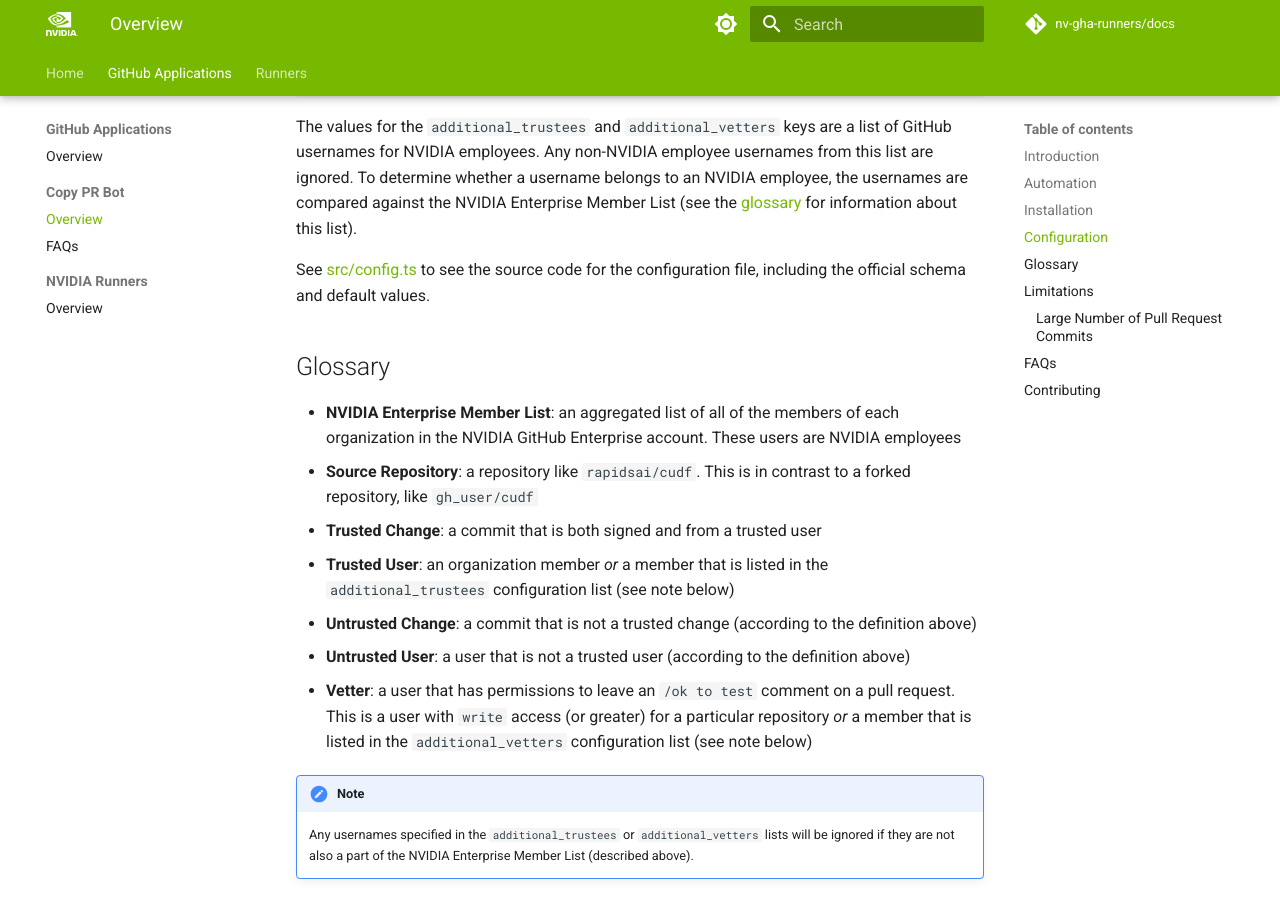
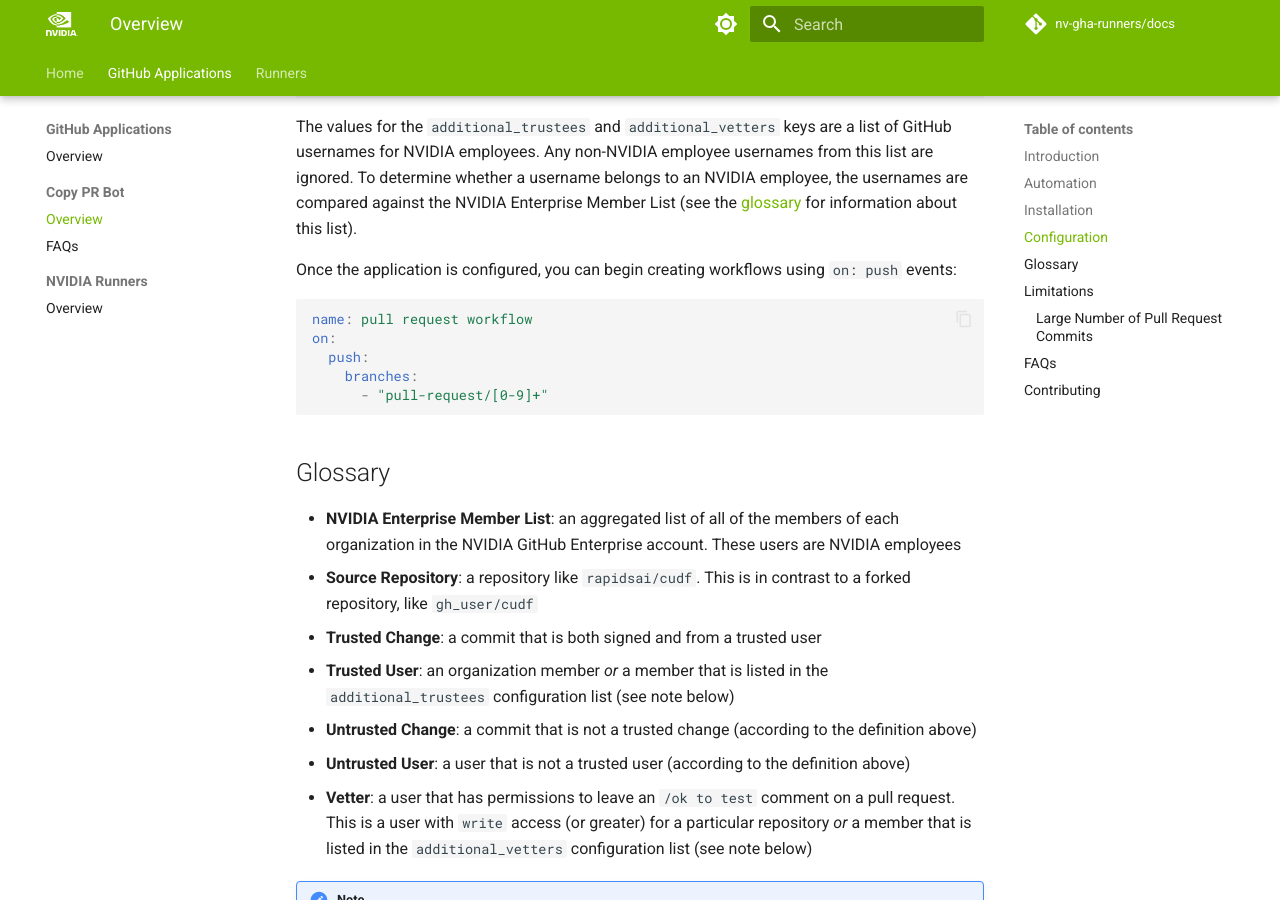
Before and after one commit to nv-gha-runners/docs, an MkDocs documentation site: the page built from docs/apps/copy-pr-bot/index.md, in a window 1280 px wide and 900 px high, scrolled down 2253 px. Built offline with MkDocs 1.6.1 and Material for MkDocs 9.7.7, drawn with Linux system fonts in a browser that asks for light colours; comment, search, counter and statistics services are not loaded.

````diff
--- a/docs/apps/copy-pr-bot/index.md
+++ b/docs/apps/copy-pr-bot/index.md
@@ -68,7 +68,15 @@ additional_vetters:
 
 The values for the `additional_trustees` and `additional_vetters` keys are a list of GitHub usernames for NVIDIA employees. Any non-NVIDIA employee usernames from this list are ignored. To determine whether a username belongs to an NVIDIA employee, the usernames are compared against the NVIDIA Enterprise Member List (see the [glossary](#glossary) for information about this list).
 
-See [src/config.ts](https://github.com/nv-gha-runners/copy-pr-bot/blob/main/src/config.ts) to see the source code for the configuration file, including the official schema and default values.
+Once the application is configured, you can begin creating workflows using `on: push` events:
+
+```yaml
+name: pull request workflow
+on:
+  push:
+    branches:
+      - "pull-request/[0-9]+"
+```
 
 ## Glossary
 
````
Also changed, not shown: docs/apps/copy-pr-bot/faqs.md (+4 -0 lines).
